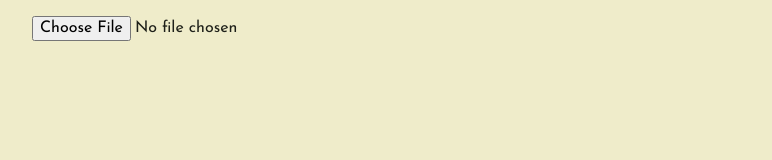
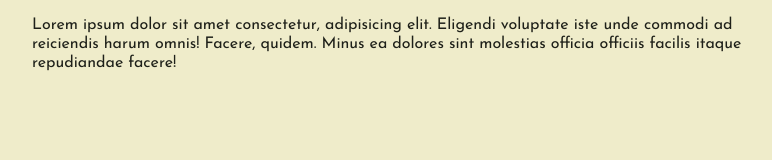
Before and after one commit to chillbuilds/flamingoflapjack, a plain HTML site: page index.html in a window 1280 px wide. Shown: the whole page, without its empty margins (170-942 px from the left). Drawn offline with Linux system fonts and the light colour scheme.

Commit message:
file upload test

```diff
--- a/index.html
+++ b/index.html
@@ -14,13 +14,11 @@
     <div class="container">
         <div class="row">
             <div class="col-2">
-
             </div>
             <div class="col-8">
-                <input type="file">
+                Lorem ipsum dolor sit amet consectetur, adipisicing elit. Eligendi voluptate iste unde commodi ad reiciendis harum omnis! Facere, quidem. Minus ea dolores sint molestias officia officiis facilis itaque repudiandae facere!
             </div>
             <div class="col-2">
-
             </div>
         </div>
     </div>
```
